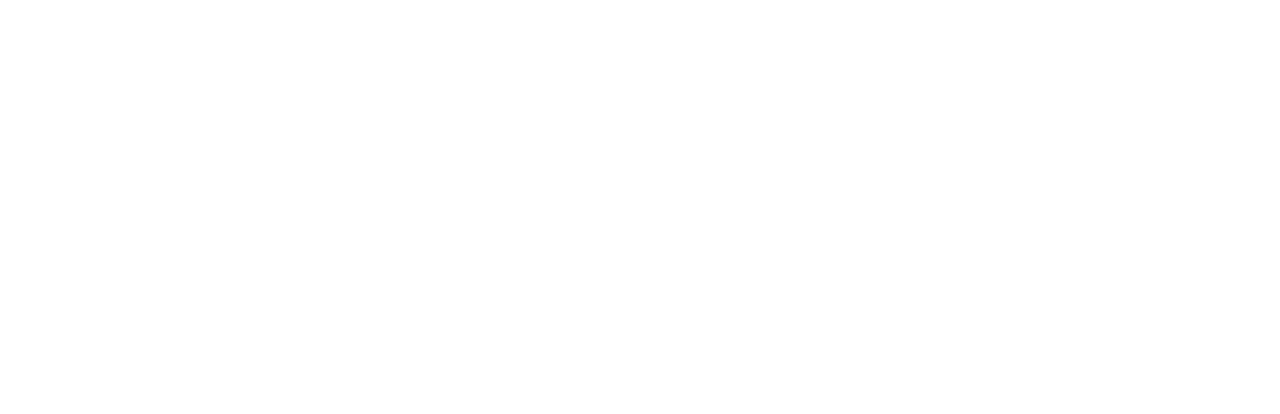
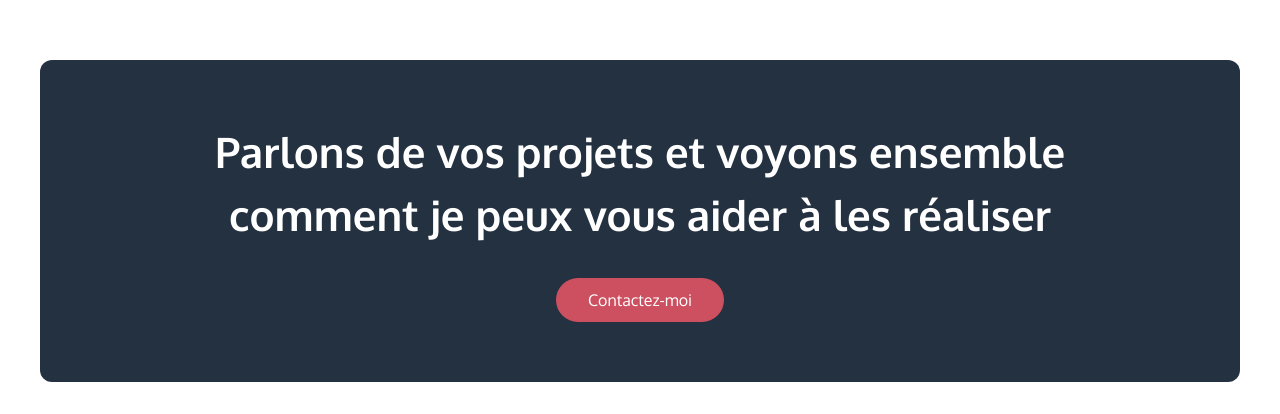
Before and after one commit to washtakzo/portfolio, a React (Vite) app: page / in a window 1280 px wide. Shown: the part 5912-6326 px from the top of the page. Built offline with nearby package versions, Linux system fonts and the light colour scheme.

Commit message:
fix mineur

```diff
--- a/src/App.tsx
+++ b/src/App.tsx
@@ -7,6 +7,8 @@ import Technologie from "./components/Technologie";
 import { testimonials, projects, technologies } from "./assets/content";
 import AOS from "aos";
 import "aos/dist/aos.css";
+
+const CALENDLY_LINK = "https://calendly.com/zoher-ouazzar/30min";
 
 function App() {
   useEffect(() => {
@@ -97,9 +99,10 @@ function App() {
         </section>
       </main>
       <footer
-        data-aos="zoom-in-down"
-        data-aos-delay="160"
-        className="my-8 mx-auto flex w-[94%] max-w-[1200px] cursor-pointer flex-col rounded-xl bg-primary py-8 px-8 text-white transition duration-300 ease-out hover:scale-105 sm:py-20 lg:py-[60px] lg:px-[100px]"
+        onClick={() => {
+          window.open(CALENDLY_LINK, "_blank");
+        }}
+        className="my-8 mx-auto flex w-[94%] max-w-[1200px] cursor-pointer flex-col rounded-xl bg-primary py-8 px-8 text-white transition  duration-300 ease-out hover:scale-105 sm:py-20 lg:py-[60px] lg:px-[100px]"
       >
         <h5 className="mb-8 text-center text-[22px] font-semibold sm:text-[28px] md:text-[32px] lg:text-[42px]">
           Parlons de vos projets et voyons ensemble comment je peux vous aider à
@@ -107,7 +110,7 @@ function App() {
         </h5>
         <CTAButton
           className="mx-auto px-8 text-[15px] transition duration-300 ease-out hover:scale-105 md:text-[16px]"
-          link="https://calendly.com/zoher-ouazzar/30min"
+          link={CALENDLY_LINK}
         >
           Contactez-moi
         </CTAButton>
```
